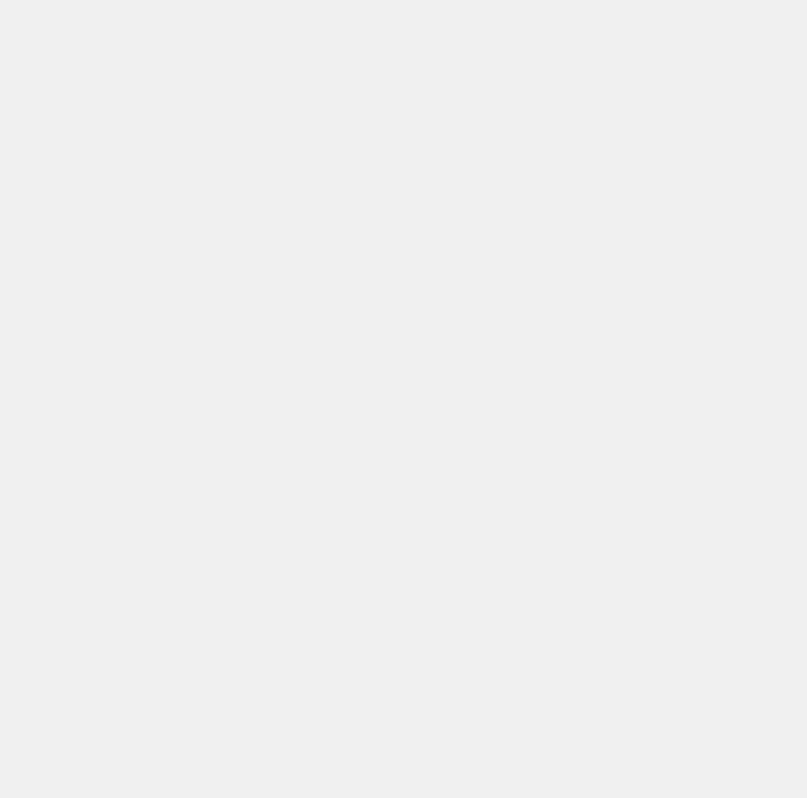
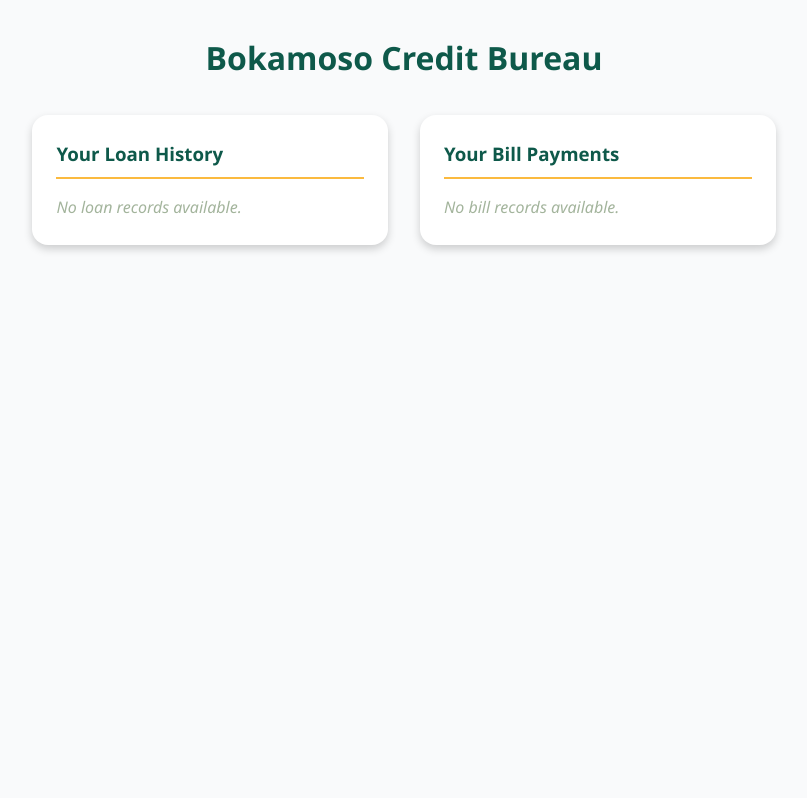
Before and after one commit to Thabo-Tlou/CREDIT-BUREAU-SYSTEM-GROUP-ASSIGNMENT, a React (Vite) app in the folder Credit-Bureau/: page /credit-dashboard in a window 1280 px wide. Before the commit this address had no page. Shown: the top 798 px of the page, without its empty margins (236-1043 px from the left). Built offline with nearby package versions, Linux system fonts and the light colour scheme.

Commit message:
creditform,creditdashboard and footer

```diff
--- a/Credit-Bureau/src/App.jsx
+++ b/Credit-Bureau/src/App.jsx
@@ -13,6 +13,8 @@ import "./App.css";
 import PaymentHistory from "./pages/PaymentHistory";
 import Settings from "./pages/Settings";
 import SignIn from "./components2/Sign-in";
+import CreditDashboard from "./pages/CreditDashboard";
+import CreditForm from "./pages/CreditForm";
 
 function App() {
   return (
@@ -31,6 +33,8 @@ function App() {
         <Route path="/payment-history" element={<PaymentHistory />} />
         <Route path="/settings" element={<Settings />} />
         <Route path="/sign-in" element={<SignIn />} />
+        <Route path="/credit-dashboard" element={<CreditDashboard />} />
+        <Route path="/credit-form" element={<CreditForm />} />
       </Routes>
     </Router>
   );
--- a/Credit-Bureau/src/components2/Footer.jsx
+++ b/Credit-Bureau/src/components2/Footer.jsx
@@ -1,4 +1,3 @@
-// Footer.jsx
 import React from "react";
 import "../styles/footer.css";
 
--- a/Credit-Bureau/src/pages/CreditDashboard.jsx
+++ b/Credit-Bureau/src/pages/CreditDashboard.jsx
@@ -1,63 +1,28 @@
-import React from 'react';
-import { Container, Card, Row, Col, Button } from 'react-bootstrap';
-import { Line } from 'react-chartjs-2';
-import 'chart.js/auto';
+import React from "react";
+import "../styles/creditDashboard.css";
+import Footer2 from "../components2/Footer";
 
-const CreditDashboard = ({ loanData, onEdit }) => {
-  const { loans, billPayments } = loanData;
+const CreditDashboard = () => {
+  return (
+    <>
+      <div className="credit-dashboard">
+        <h2 className="dashboard-title">Bokamoso Credit Bureau</h2>
 
-  const chartData = {
-    labels: loans.map((loan) => loan.loanId),
-    datasets: [
-      {
-        label: 'Loan Amounts',
-        data: loans.map((loan) => loan.amount),
-        backgroundColor: '#fbba3f', // Gold color
-      },
-    ],
-  };
+        <div className="dashboard-sections">
+          <div className="dashboard-box">
+            <h3>Your Loan History</h3>
+            <p>No loan records available.</p>
+          </div>
 
-  return (
-    <Container>
-      <h2>Loan Dashboard</h2>
-      <Card className="mt-4">
-        <Card.Body>
-          <Line data={chartData} />
-        </Card.Body>
-      </Card>
+          <div className="dashboard-box">
+            <h3>Your Bill Payments</h3>
+            <p>No bill records available.</p>
+          </div>
+        </div>
+      </div>
 
-      <Row className="mt-4">
-        <Col>
-          <h4>Loans</h4>
-          {loans.map((loan, index) => (
-            <Card key={index} className="mt-3">
-              <Card.Body>
-                <h5>Loan ID: {loan.loanId}</h5>
-                <p>Lender: {loan.lender}</p>
-                <p>Amount: ${loan.amount}</p>
-                <p>Status: {loan.status}</p>
-              </Card.Body>
-            </Card>
-          ))}
-        </Col>
-        <Col>
-          <h4>Bill Payments</h4>
-          {billPayments.map((bill, index) => (
-            <Card key={index} className="mt-3">
-              <Card.Body>
-                <h5>Bill Type: {bill.billType}</h5>
-                <p>Amount: ${bill.amount}</p>
-                <p>Due Date: {bill.dueDate}</p>
-                <p>Payment Date: {bill.paymentDate}</p>
-                <p>Status: {bill.status}</p>
-              </Card.Body>
-            </Card>
-          ))}
-        </Col>
-      </Row>
-
-      <Button onClick={onEdit} variant="secondary" className="mt-4">Edit Data</Button>
-    </Container>
+      <Footer2 />
+    </>
   );
 };
 
--- a/Credit-Bureau/src/pages/CreditForm.jsx
+++ b/Credit-Bureau/src/pages/CreditForm.jsx
@@ -1,7 +1,7 @@
 import React, { useState } from "react";
 import { Container, Form, Button, Row, Col } from "react-bootstrap";
 import "../styles/creditForm.css";
-import "../components2/Footer2.jsx";
+import Footer2 from "../components2/Footer";
 
 const CreditForm = ({ onSubmit }) => {
   const [loans, setLoans] = useState([
@@ -76,12 +76,11 @@ const CreditForm = ({ onSubmit }) => {
   };
 
   return (
+    <>
       <Container className="form-container">
-      {/* Form Title */}
         <h2 className="form-title">Loan and Bill Payment Form</h2>
 
         <Form onSubmit={handleSubmit}>
-        {/* Loan Section */}
           <div className="loan-section">
             <h4 className="section-title">Loan Details</h4>
             {loans.map((loan, index) => (
@@ -283,30 +282,21 @@ const CreditForm = ({ onSubmit }) => {
           </Button>
         </Form>
 
-      {/* Tips Section */}
         <div className="tips-card mt-5">
           <h4 className="section-title">Smart Credit Tips</h4>
           <div className="tip-box">
             <ul>
-            <li>
-              <strong>Pay on time:</strong> Timely payments improve your credit rating.
-            </li>
-            <li>
-              <strong>Keep balances low:</strong> Don’t max out your credit cards.
-            </li>
-            <li>
-              <strong>Check reports:</strong> Review your credit report regularly for errors.
-            </li>
-            <li>
-              <strong>Limit applications:</strong> Avoid too many credit applications in a short time.
-            </li>
-            <li>
-              <strong>Stay informed:</strong> Understand how credit works and stay updated.
-            </li>
+              <li><strong>Pay on time:</strong> Timely payments improve your credit rating.</li>
+              <li><strong>Keep balances low:</strong> Don’t max out your credit cards.</li>
+              <li><strong>Check reports:</strong> Review your credit report regularly for errors.</li>
+              <li><strong>Limit applications:</strong> Avoid too many credit applications in a short time.</li>
+              <li><strong>Stay informed:</strong> Understand how credit works and stay updated.</li>
             </ul>
           </div>
         </div>
       </Container>
+      <Footer2 />
+    </>
   );
 };
 
--- a/Credit-Bureau/src/styles/creditdashboard.css
+++ b/Credit-Bureau/src/styles/creditdashboard.css
@@ -0,0 +1,52 @@
+:root {
+    --shadow-color: rgba(0, 0, 0, 0.182);
+    --primary-color: #0e594a;
+    --hover-color: #0e594a80;
+    --accent-color: #fbba3f;
+    --bg-color: #f0f0f0f5;
+    --input-bg-color: #cedbe97c;
+    --white-color: #ffffff;
+    --olive: #a3b49c;
+    --cool-white: #f9fafb;
+  }
+
+  .credit-dashboard {
+    padding: 2rem;
+    background-color: var(--cool-white);
+    min-height: 100vh;
+  }
+
+  .dashboard-title {
+    text-align: center;
+    font-size: 2rem;
+    color: var(--primary-color);
+    margin-bottom: 2rem;
+  }
+
+  .dashboard-sections {
+    display: flex;
+    justify-content: center;
+    gap: 2rem;
+    flex-wrap: wrap; /* allows responsiveness */
+  }
+
+  .dashboard-box {
+    flex: 0 1 45%;
+    background-color: var(--white-color);
+    box-shadow: 0 4px 8px var(--shadow-color);
+    border-radius: 16px;
+    padding: 1.5rem;
+    text-align: left;
+  }
+
+  .dashboard-box h3 {
+    color: var(--primary-color);
+    border-bottom: 2px solid var(--accent-color);
+    padding-bottom: 0.5rem;
+    margin-bottom: 1rem;
+  }
+
+  .dashboard-box p {
+    color: var(--olive);
+    font-style: italic;
+  }
--- a/Credit-Bureau/src/styles/creditform.css
+++ b/Credit-Bureau/src/styles/creditform.css
@@ -12,11 +12,23 @@
 
 body {
     padding-top: 65rem;
-    background-color: var(--olive);
+    background-color: var(--bg-color);
     font-family: 'Segoe UI', Tahoma, Geneva, Verdana, sans-serif;
+    height: auto;
+    min-height: 100vh;
+    margin: 0;
+    padding: 0;
+    overflow-x: hidden;
+    overflow-y: auto;
+    display: flex;
+    flex-direction:column;
+    min-height: 100vh;
 }
 
 .form-container {
+    padding: 2rem;
+    overflow-y: auto;
+    min-height: 100vh;
     background-color:var(--cool-white);
     padding: 2.5rem;
     border-radius: 16px;
@@ -140,6 +152,7 @@ form .form-group {
     font-weight: 600;
     color: var(--primary-color);
     margin-bottom: 0.3rem;
+    margin-left: 40px;
   }
 
   form .form-control,
@@ -150,6 +163,8 @@ form .form-group {
     padding: 0.75rem;
     font-size: 1rem;
     transition: border-color 0.2s ease-in-out, box-shadow 0.2s ease-in-out;
+    margin-left: 40px;
+    margin-bottom: 7px;
   }
 
   form .form-control:focus,
@@ -199,7 +214,7 @@ form .form-group {
     display: flex;
     position:relative;
     padding-right: 20px;
-    margin-left: 410px;
+    margin-left: 450px;
   }
 
   form {
--- a/Credit-Bureau/src/styles/footer.css
+++ b/Credit-Bureau/src/styles/footer.css
@@ -1,3 +1,15 @@
+:root {
+  --shadow-color: rgba(0, 0, 0, 0.182);
+  --primary-color: #0e594a;
+  --hover-color: #0e594a80;
+  --accent-color: #fbba3f;
+  --bg-color: #f0f0f0f5;
+  --input-bg-color: #cedbe97c;
+  --white-color: #ffffff;
+  --olive: #a3b49c;
+  --cool-white: #f9fafb;
+}
+
 .footer {
   background-color: var(--primary-color);
   color: var(--white-color);
@@ -5,6 +17,10 @@
   font-family: "Segoe UI", sans-serif;
   margin-top: auto;
   width: 100%;
+  position: relative;
+  bottom: 0;
+  padding: 20px;
+  left: 0;
 }
 
 .footer-container {
```
Also changed, not shown: Credit-Bureau/src/components2/Footer2.jsx (+41 -37 lines). Lines whose indentation alone changed are shown as unchanged.
